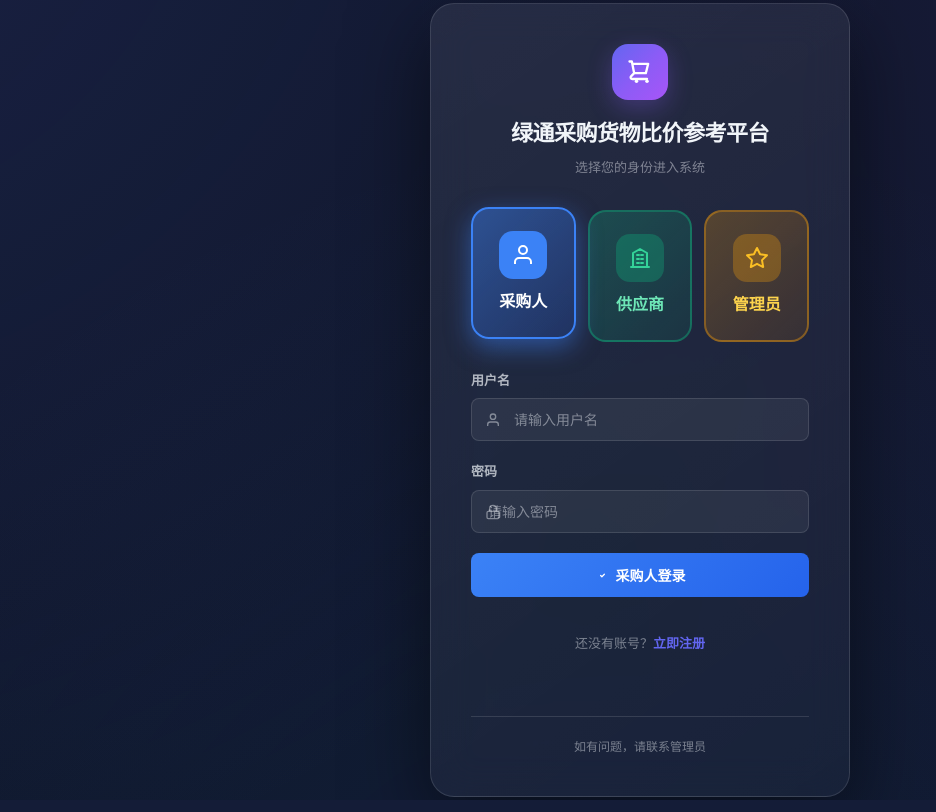
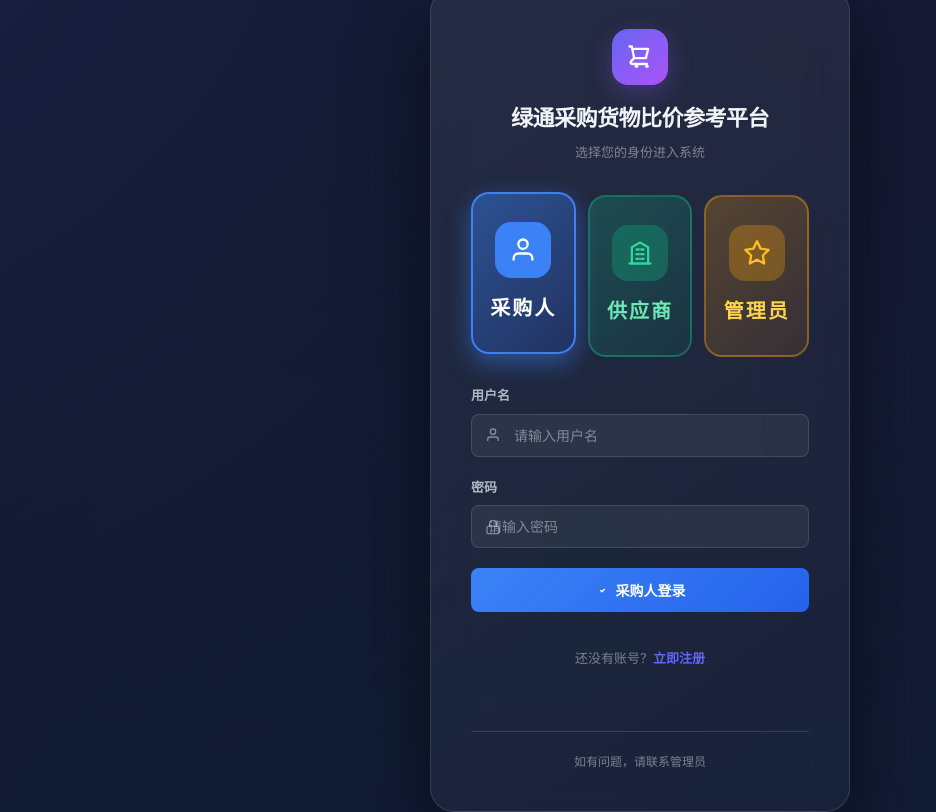
Before and after one commit to lizhangcoco/info-resource-db, a Flask app: page /login in a window 1280 px wide. Shown: the whole page, without its empty margins (0-936 px from the left). Run offline with Flask 3, Linux system fonts and the light colour scheme.

Commit message:
feat: 角色卡片字体放大至20px，使用商务字体(PingFang/微软雅黑)，字重800，加字间距，图标同步放大

```diff
--- a/price-compare/web/static/css/style.css
+++ b/price-compare/web/static/css/style.css
@@ -1946,8 +1946,8 @@ textarea:focus {
     display: flex;
     flex-direction: column;
     align-items: center;
-    gap: 10px;
-    padding: 22px 12px;
+    gap: 14px;
+    padding: 28px 12px;
     border-radius: var(--radius-lg);
     cursor: pointer;
     transition: all 0.25s ease;
@@ -2012,17 +2012,17 @@ textarea:focus {
 }
 
 .role-icon {
-    width: 48px;
-    height: 48px;
-    border-radius: 14px;
+    width: 56px;
+    height: 56px;
+    border-radius: 16px;
     display: flex;
     align-items: center;
     justify-content: center;
 }
 
 .role-icon svg {
-    width: 24px;
-    height: 24px;
+    width: 28px;
+    height: 28px;
 }
 
 .role-icon.buyer-icon {
@@ -2056,8 +2056,10 @@ textarea:focus {
 }
 
 .role-name {
-    font-size: 16px;
-    font-weight: 700;
+    font-size: 20px;
+    font-weight: 800;
+    font-family: "PingFang SC", "Microsoft YaHei", "Noto Sans SC", "Hiragino Sans GB", sans-serif;
+    letter-spacing: 2px;
 }
 
 .role-card.buyer-card .role-name {
```
